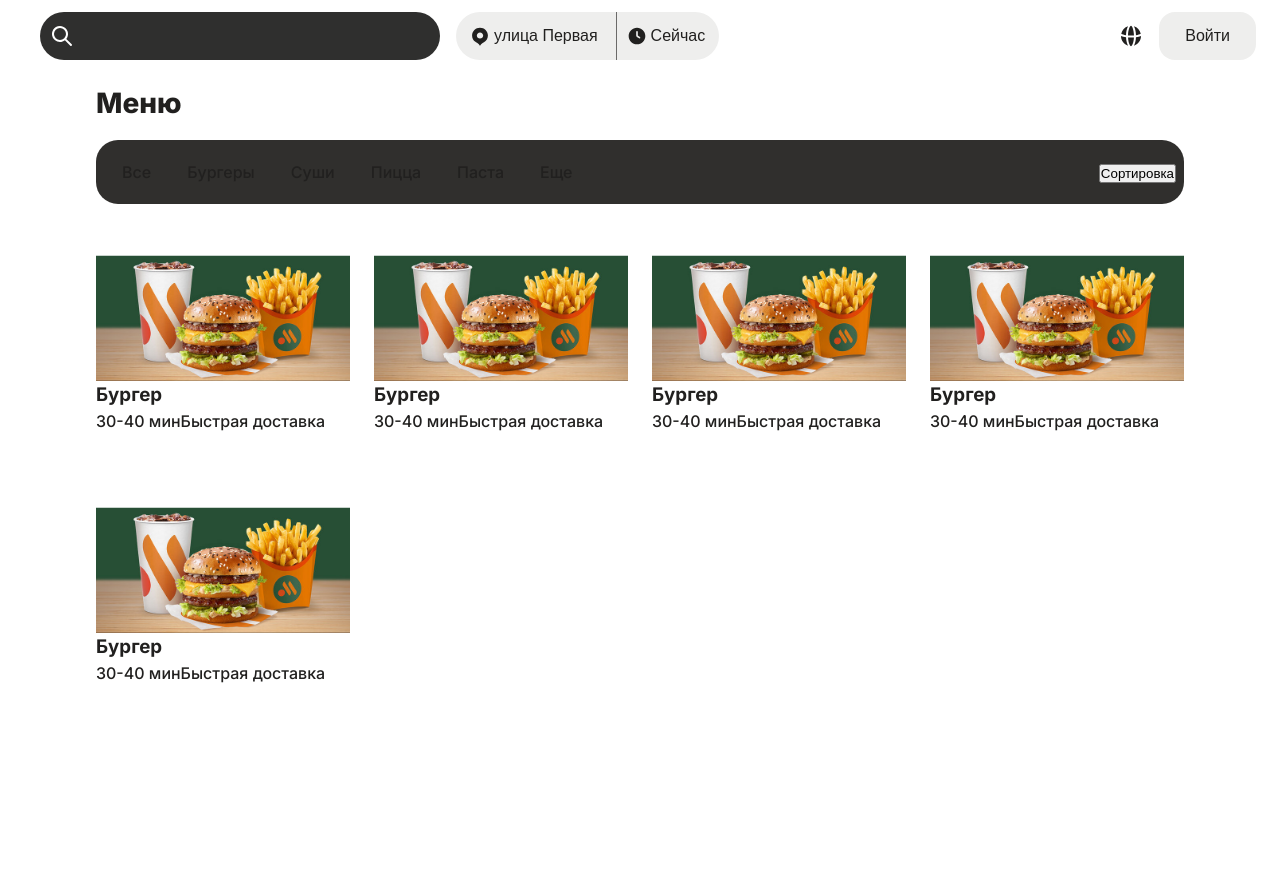
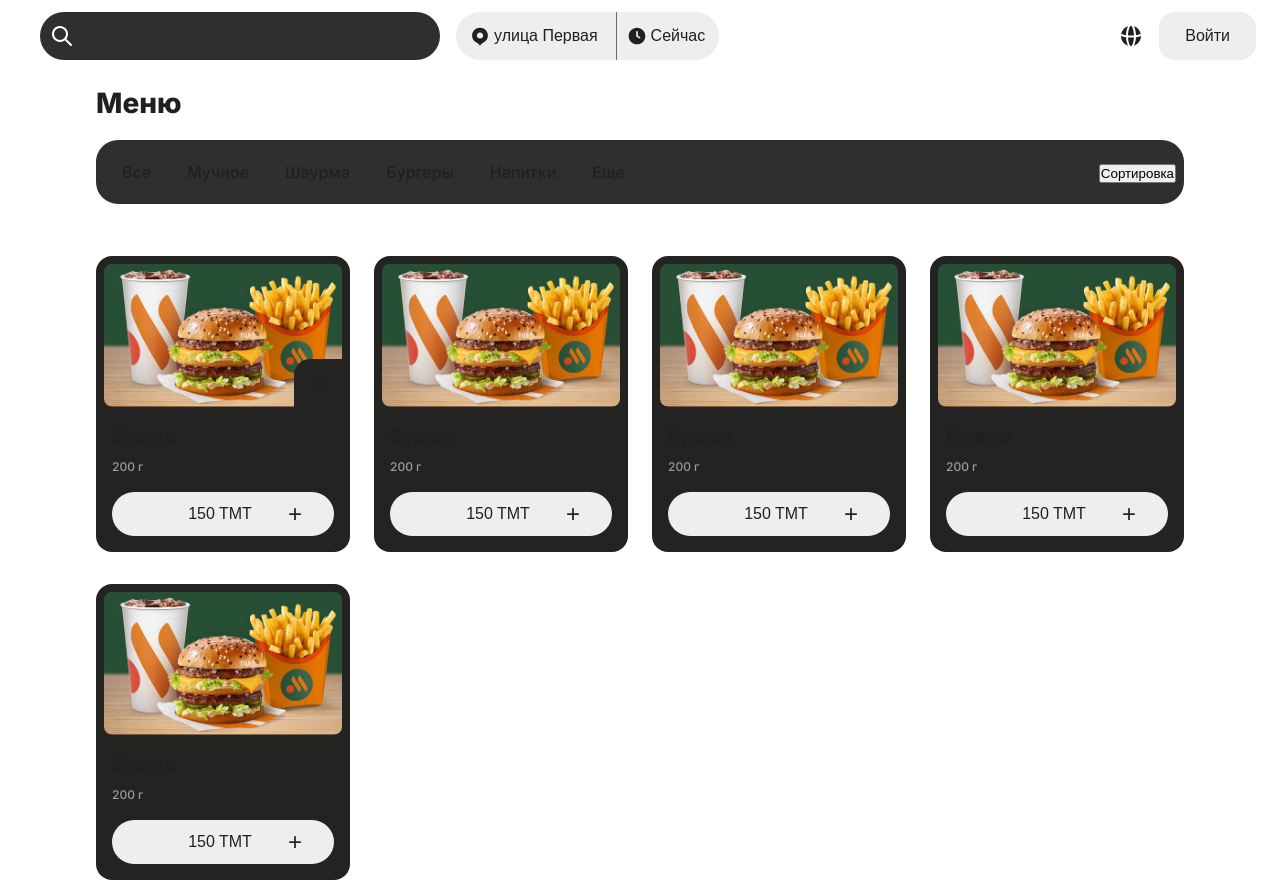
Before and after one commit to RaiseOnce/my-cafe, a Next.js app: page / in a window 1280 px wide. Before the commit the page ends 800 px from the top, so only its background shows below. Built offline with nearby package versions, Linux system fonts and the light colour scheme.

Commit message:
new card concept

```diff
--- a/src/app/page.module.scss
+++ b/src/app/page.module.scss
@@ -58,29 +58,31 @@
 .item {
   width: 25%;
 
-  height: 220.118px;
   padding-left: 12px;
   padding-right: 12px;
   margin-bottom: 32px;
 }
 
-// .itemInner {
-//   position: relative;
-// }
+.itemInner {
+  // background-color: #302f2d72;
+  background-color: #232321;
+  border-radius: 16px;
+}
 
 .itemImgWrapper {
   position: relative;
-  border-radius: 24px;
+  margin-bottom: 8px;
+  border-radius: 8px;
 
-  aspect-ratio: 2.04;
+  aspect-ratio: 1.6;
 }
 
 .itemAvatar {
   background-size: 200px;
-  background-color: #302f2d;
-  background-image: url('../assets/avatar.svg');
+  // background-image: url('../assets/avatar.svg');
   background-position: center;
   position: absolute;
+  border-radius: 16px;
   left: 0;
   top: 0;
   right: 0;
@@ -88,6 +90,7 @@
 }
 
 .itemImg {
+  padding: 8px;
   position: absolute;
   left: 50%;
   top: 50%;
@@ -97,5 +100,69 @@
   object-fit: cover;
   transform: translate(-50%, -50%);
   opacity: 1;
+  border-radius: 16px;
   pointer-events: none;
 }
+
+.itemCounter {
+  position: absolute;
+  right: 8px;
+  bottom: 8px;
+  font-size: 16px;
+  background-color: #232321;
+  padding: 12px 16px 12px 22px;
+  border-top-left-radius: 16px;
+  font-weight: 700;
+}
+
+.itemBottom {
+  padding-left: 16px;
+  padding-right: 16px;
+  padding-bottom: 16px;
+}
+
+.itemName {
+  margin-bottom: 8px;
+  font-size: 18px;
+  font-weight: 700;
+}
+
+.itemInfo {
+  margin-bottom: 16px;
+  display: flex;
+  align-items: center;
+  justify-content: space-between;
+}
+
+.itemWeight {
+  margin-bottom: 16px;
+  font-size: 12px;
+  font-weight: 500;
+  color: #9e9b98;
+}
+
+.itemBtn {
+  display: flex;
+  align-items: center;
+  justify-content: space-between;
+  width: 100%;
+  border-radius: 24px;
+  padding-top: 8px;
+  padding-bottom: 8px;
+  background-color: var(--btn-color);
+  font-size: 24px;
+  font-weight: 500;
+}
+
+.itemPrice {
+  font-size: 16px;
+}
+
+.itemMinus {
+  visibility: hidden;
+  padding-left: 32px;
+}
+
+.itemPlus {
+  padding-right: 32px;
+}
--- a/src/app/page.tsx
+++ b/src/app/page.tsx
@@ -18,22 +18,22 @@ export default function Home() {
             </li>
             <li className={styles.navItem}>
               <Link className={styles.navLink} href="/">
+                Мучное
+              </Link>
+            </li>
+            <li className={styles.navItem}>
+              <Link className={styles.navLink} href="/">
+                Шаурма
+              </Link>
+            </li>
+            <li className={styles.navItem}>
+              <Link className={styles.navLink} href="/">
                 Бургеры
               </Link>
             </li>
             <li className={styles.navItem}>
               <Link className={styles.navLink} href="/">
-                Суши
-              </Link>
-            </li>
-            <li className={styles.navItem}>
-              <Link className={styles.navLink} href="/">
-                Пицца
-              </Link>
-            </li>
-            <li className={styles.navItem}>
-              <Link className={styles.navLink} href="/">
-                Паста
+                Напитки
               </Link>
             </li>
             <li className={styles.navItem}>
@@ -48,6 +48,32 @@ export default function Home() {
 
         <div className={styles.items}>
           <div className={styles.item}>
+            <div className={styles.itemInner}>
+              <div className={styles.itemImgWrapper}>
+                <div className={styles.itemAvatar}></div>
+                <Image
+                  className={styles.itemImg}
+                  alt=""
+                  src={burgerImg}
+                  width={0}
+                  height={0}
+                />
+                <div className={styles.itemCounter}>3</div>
+              </div>
+              <div className={styles.itemBottom}>
+                <h4 className={styles.itemName}>Бургер</h4>
+                <div className={styles.itemWeight}>200 г</div>
+                <Button className={styles.itemBtn}>
+                  <span className={styles.itemMinus}>-</span>
+                  <div className={styles.itemPrice}>150 TMT</div>
+                  <span className={styles.itemPlus}>+</span>
+                </Button>
+              </div>
+            </div>
+          </div>
+
+          <div className={styles.item}>
+            <div className={styles.itemInner}>
               <div className={styles.itemImgWrapper}>
                 <div className={styles.itemAvatar}></div>
                 <Image
@@ -58,12 +84,20 @@ export default function Home() {
                   height={0}
                 />
               </div>
-            <h3>Бургер</h3>
-            <span>30-40 мин</span>
-            <span>Быстрая доставка</span>
+              <div className={styles.itemBottom}>
+                <h4 className={styles.itemName}>Бургер</h4>
+                <div className={styles.itemWeight}>200 г</div>
+                <Button className={styles.itemBtn}>
+                  <span className={styles.itemMinus}>-</span>
+                  <div className={styles.itemPrice}>150 TMT</div>
+                  <span className={styles.itemPlus}>+</span>
+                </Button>
+              </div>
+            </div>
           </div>
 
           <div className={styles.item}>
+            <div className={styles.itemInner}>
               <div className={styles.itemImgWrapper}>
                 <div className={styles.itemAvatar}></div>
                 <Image
@@ -74,12 +108,20 @@ export default function Home() {
                   height={0}
                 />
               </div>
-            <h3>Бургер</h3>
-            <span>30-40 мин</span>
-            <span>Быстрая доставка</span>
+              <div className={styles.itemBottom}>
+                <h4 className={styles.itemName}>Бургер</h4>
+                <div className={styles.itemWeight}>200 г</div>
+                <Button className={styles.itemBtn}>
+                  <span className={styles.itemMinus}>-</span>
+                  <div className={styles.itemPrice}>150 TMT</div>
+                  <span className={styles.itemPlus}>+</span>
+                </Button>
+              </div>
+            </div>
           </div>
 
           <div className={styles.item}>
+            <div className={styles.itemInner}>
               <div className={styles.itemImgWrapper}>
                 <div className={styles.itemAvatar}></div>
                 <Image
@@ -90,12 +132,20 @@ export default function Home() {
                   height={0}
                 />
               </div>
-            <h3>Бургер</h3>
-            <span>30-40 мин</span>
-            <span>Быстрая доставка</span>
+              <div className={styles.itemBottom}>
+                <h4 className={styles.itemName}>Бургер</h4>
+                <div className={styles.itemWeight}>200 г</div>
+                <Button className={styles.itemBtn}>
+                  <span className={styles.itemMinus}>-</span>
+                  <div className={styles.itemPrice}>150 TMT</div>
+                  <span className={styles.itemPlus}>+</span>
+                </Button>
+              </div>
+            </div>
           </div>
 
           <div className={styles.item}>
+            <div className={styles.itemInner}>
               <div className={styles.itemImgWrapper}>
                 <div className={styles.itemAvatar}></div>
                 <Image
@@ -106,25 +156,16 @@ export default function Home() {
                   height={0}
                 />
               </div>
-            <h3>Бургер</h3>
-            <span>30-40 мин</span>
-            <span>Быстрая доставка</span>
+              <div className={styles.itemBottom}>
+                <h4 className={styles.itemName}>Бургер</h4>
+                <div className={styles.itemWeight}>200 г</div>
+                <Button className={styles.itemBtn}>
+                  <span className={styles.itemMinus}>-</span>
+                  <div className={styles.itemPrice}>150 TMT</div>
+                  <span className={styles.itemPlus}>+</span>
+                </Button>
               </div>
-
-          <div className={styles.item}>
-            <div className={styles.itemImgWrapper}>
-              <div className={styles.itemAvatar}></div>
-              <Image
-                className={styles.itemImg}
-                alt=""
-                src={burgerImg}
-                width={0}
-                height={0}
-              />
             </div>
-            <h3>Бургер</h3>
-            <span>30-40 мин</span>
-            <span>Быстрая доставка</span>
           </div>
         </div>
       </div>
```
Lines whose indentation alone changed are shown as unchanged.
